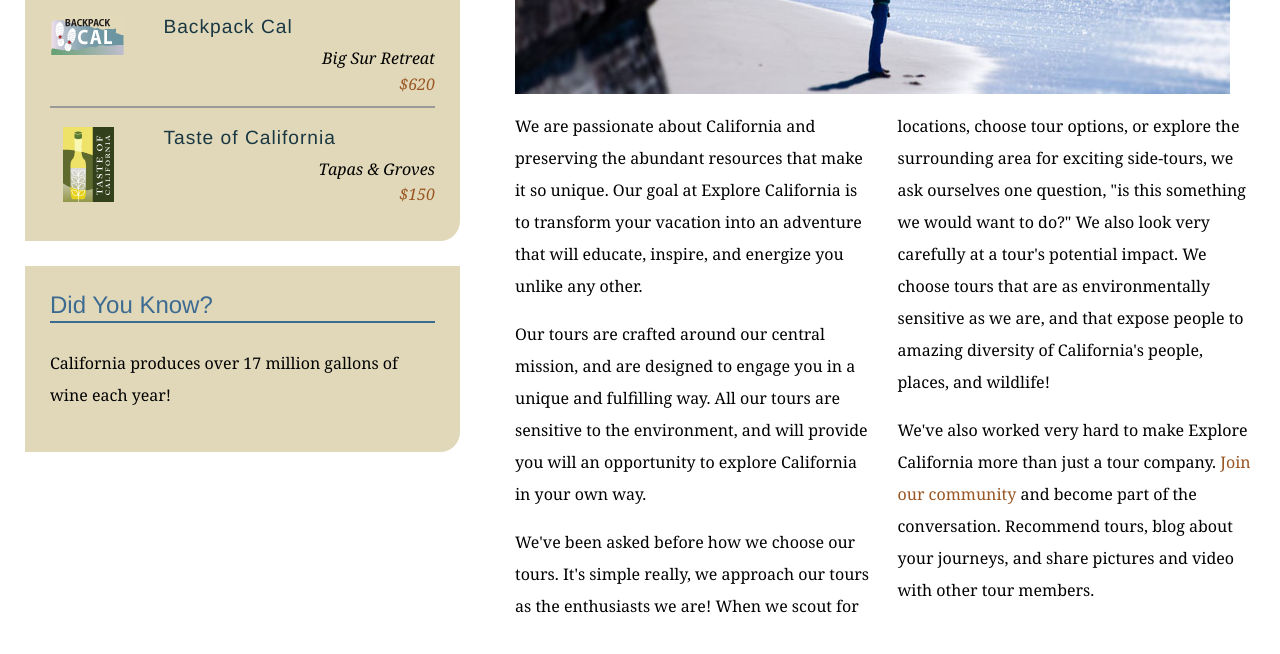
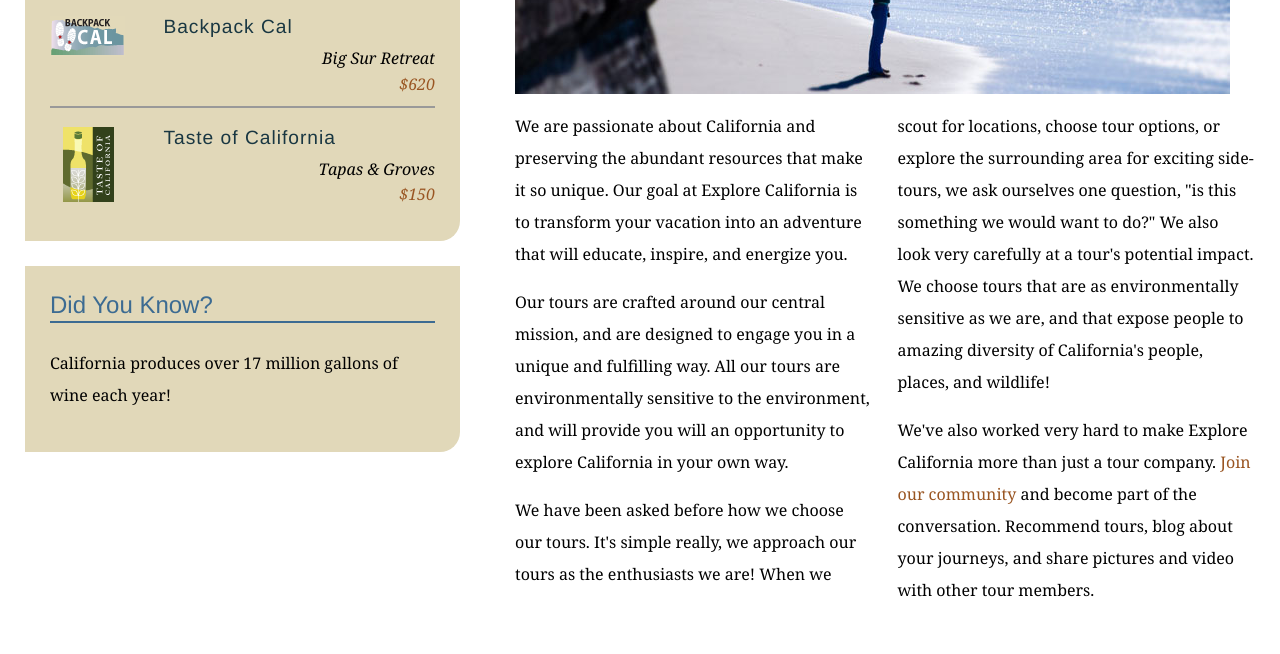
Before and after one commit to KeVaUgHn-KeRr/explorecalifonia, a plain HTML site: page mission.html in a window 1280 px wide. Shown: the part 590-1244 px from the top of the page. Drawn offline with Linux system fonts and the light colour scheme.

Commit message:
Text edits on mission page

```diff
--- a/mission.html
+++ b/mission.html
@@ -62,9 +62,9 @@
           <h1>Who we are</h1>
           <img src="assets/images/mission_look.jpg" alt="Looking out at the Pacific" class="articleImage" />
           <div class="multiCol">
-            <p>We are passionate about California and preserving the abundant resources that make it so unique. Our goal at Explore California is to transform your vacation into an adventure that will educate, inspire, and energize you unlike any other.</p>
-            <p>Our tours are crafted around our central mission, and are designed to engage you in a unique and fulfilling way. All our tours are sensitive to the environment, and will provide you will an opportunity to explore California in your own way.</p>
-            <p>We've been asked before how we choose our tours. It's simple really, we approach our tours as the enthusiasts we are! When we scout for locations, choose tour options, or explore the surrounding area for exciting side-tours, we ask ourselves one question, &quot;is this something we would want to do?&quot; We also look very carefully at a tour's potential impact. We choose tours that are as environmentally sensitive as we are, and that expose people to amazing diversity of California's people, places, and wildlife!</p>
+            <p>We are passionate about California and preserving the abundant resources that make it so unique. Our goal at Explore California is to transform your vacation into an adventure that will educate, inspire, and energize you.</p>
+            <p>Our tours are crafted around our central mission, and are designed to engage you in a unique and fulfilling way. All our tours are environmentally sensitive to the environment, and will provide you will an opportunity to explore California in your own way.</p>
+            <p>We have been asked before how we choose our tours. It's simple really, we approach our tours as the enthusiasts we are! When we scout for locations, choose tour options, or explore the surrounding area for exciting side-tours, we ask ourselves one question, &quot;is this something we would want to do?&quot; We also look very carefully at a tour's potential impact. We choose tours that are as environmentally sensitive as we are, and that expose people to amazing diversity of California's people, places, and wildlife!</p>
             <p>We've also worked very hard to make Explore California more than just a tour company. <a href="explorers/join.html">Join our community</a> and become part of the conversation. Recommend tours, blog about your journeys, and share pictures and video with other tour members.</p>
           </div>
         </div>
```
